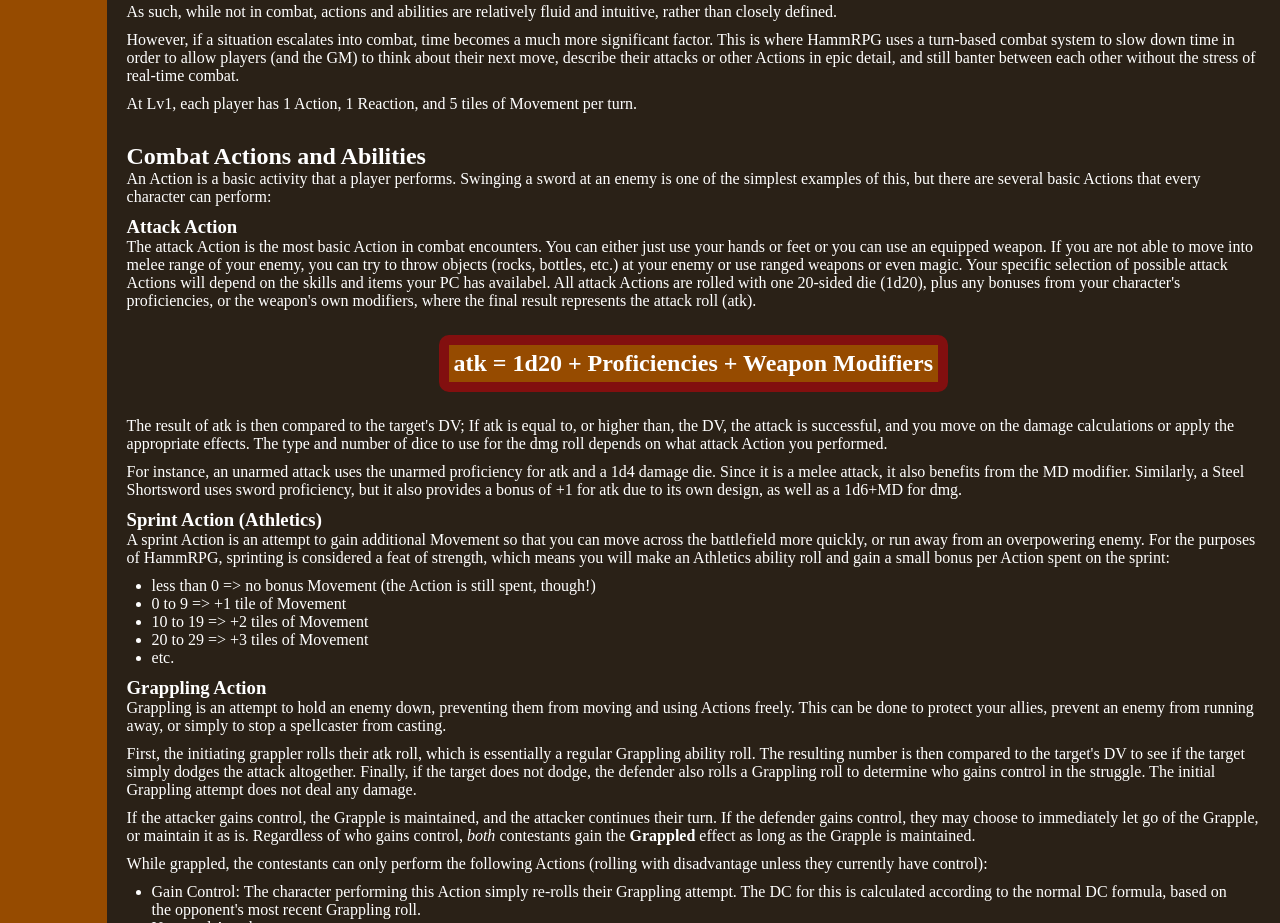
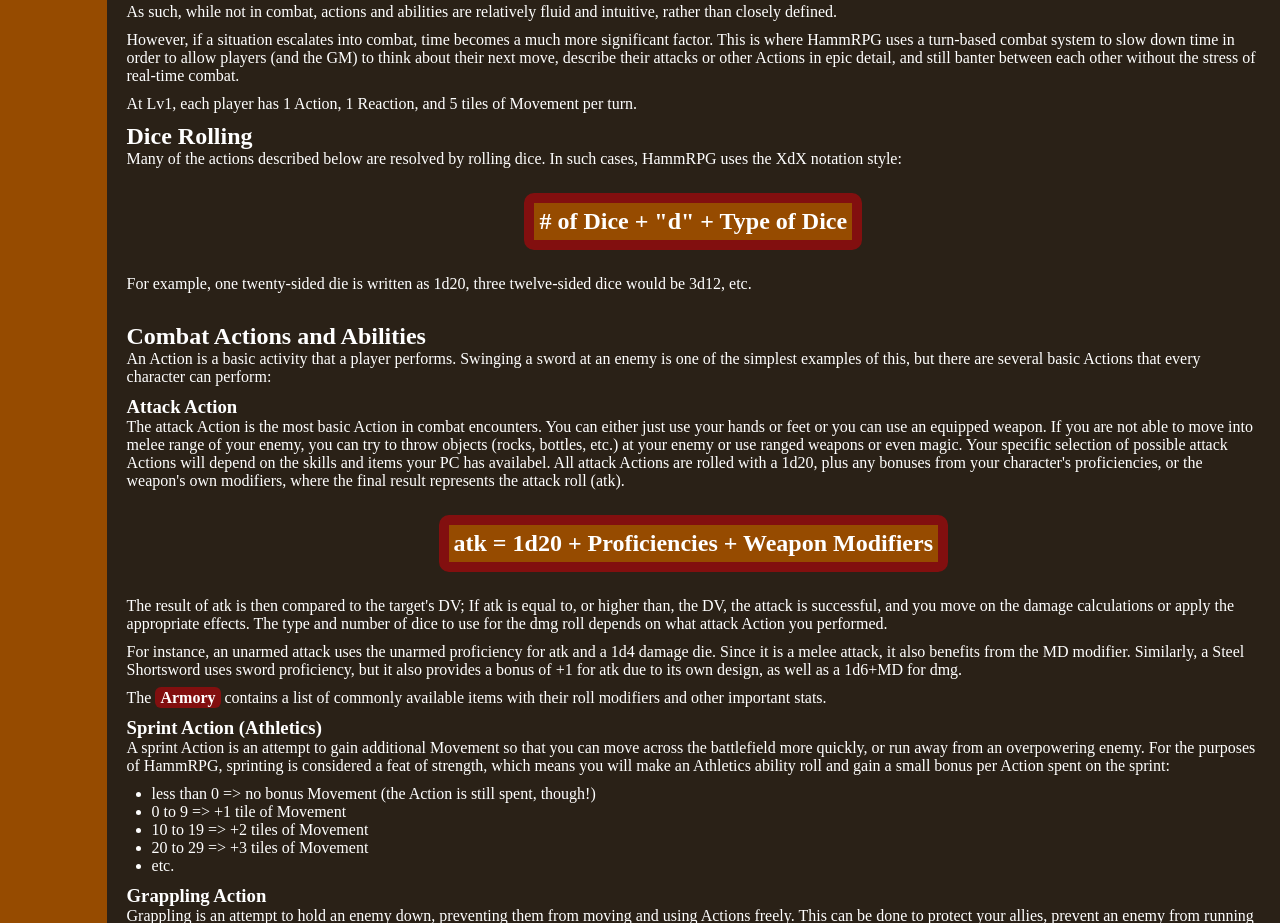
Before and after one commit to MasterHatu/HammRPG, a plain HTML site: page pages/gameplay.html in a window 1280 px wide. Shown: the part 4497-5420 px from the top of the page. Drawn offline with Linux system fonts and the light colour scheme.

Commit message:
add Dice rolling section

```diff
--- a/pages/gameplay.html
+++ b/pages/gameplay.html
@@ -303,6 +303,14 @@
 						their next move, describe their attacks or other Actions in epic detail, and still banter between each other
 						without the stress of real-time combat.</p>
 					<p>At Lv1, each player has 1 Action, 1 Reaction, and 5 tiles of Movement per turn.</p>
+
+				<h2>Dice Rolling</h2>
+					<p>Many of the actions described below are resolved by rolling dice. In such cases, HammRPG uses the XdX notation
+						style:</p>
+					<div class="Highlight">
+						<h2># of Dice + "d" + Type of Dice</h2>
+					</div>
+					<p>For example, one twenty-sided die is written as 1d20, three twelve-sided dice would be 3d12, etc.</p>
 			</article>
 
 			<article>
@@ -315,8 +323,8 @@
 							or feet or you can use an equipped weapon. If you are not able to move into melee range of your enemy, you
 							can try to throw objects (rocks, bottles,	etc.) at your enemy or use ranged weapons or even magic. Your
 							specific selection of possible attack Actions will depend on the skills and items your PC has availabel.
-							All attack Actions are rolled with one 20-sided die (1d20), plus any bonuses from your character's
-							proficiencies, or the weapon's own modifiers, where the final result represents the attack roll (atk).</p>
+							All attack Actions are rolled with a 1d20, plus any bonuses from your character's proficiencies, or the
+							weapon's own modifiers, where the final result represents the attack roll (atk).</p>
 						<div class="Highlight">
 							<h2>atk = 1d20 + Proficiencies + Weapon Modifiers</h2>
 						</div>
@@ -326,6 +334,9 @@
 						<p>For instance, an unarmed attack uses the unarmed proficiency for atk and a 1d4 damage die. Since it is
 							a melee attack, it also benefits from the MD modifier. Similarly, a Steel Shortsword uses sword proficiency,
 							but it also provides a bonus of +1 for atk due to its own design, as well as a 1d6+MD for dmg.</p>
+						<p>The <a href="https://docs.google.com/spreadsheets/d/1QkFdJyOYmSCuLDvVvT-ryOK-unPjXyxaJk77vcSobVA/edit?usp=
+							sharing">Armory</a> contains a list of commonly available items with their roll modifiers and other
+							important stats.</p>
 
 					<h3>Sprint Action (Athletics)</h3>
 						<p>A sprint Action is an attempt to gain additional Movement so that you can move across the battlefield more
```
